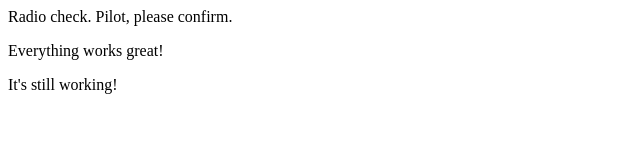
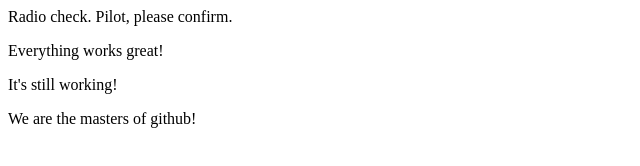
Before and after one commit to Ultraviolet-N7/communication-log, a plain HTML site: page index.html in a window 1280 px wide. Shown: the whole page, without its empty margins (0-640 px from the left). Drawn offline with Linux system fonts and the light colour scheme.

Commit message:
Pilot reply v2

```diff
--- a/index.html
+++ b/index.html
@@ -5,5 +5,7 @@
    <p>Everything works great!</p>
 
    <p>It's still working!</p>
+
+   <p>We are the masters of github!</p>
 </body>
 </html>
```
